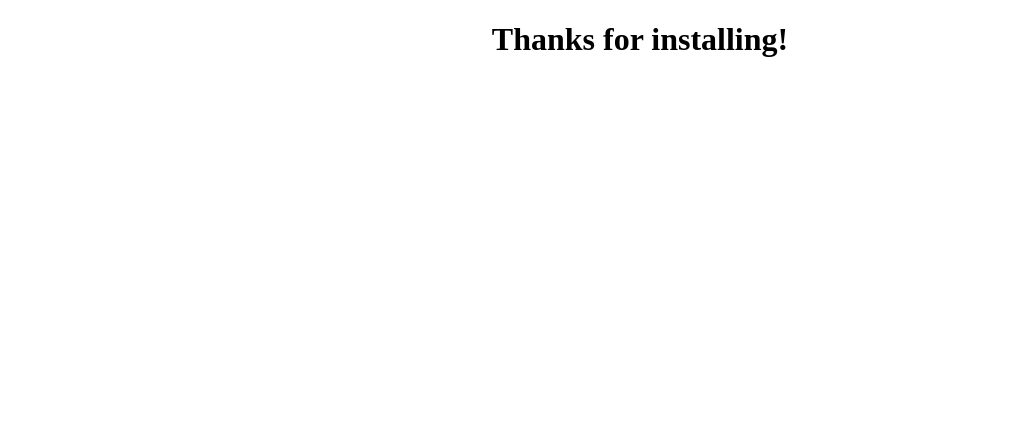
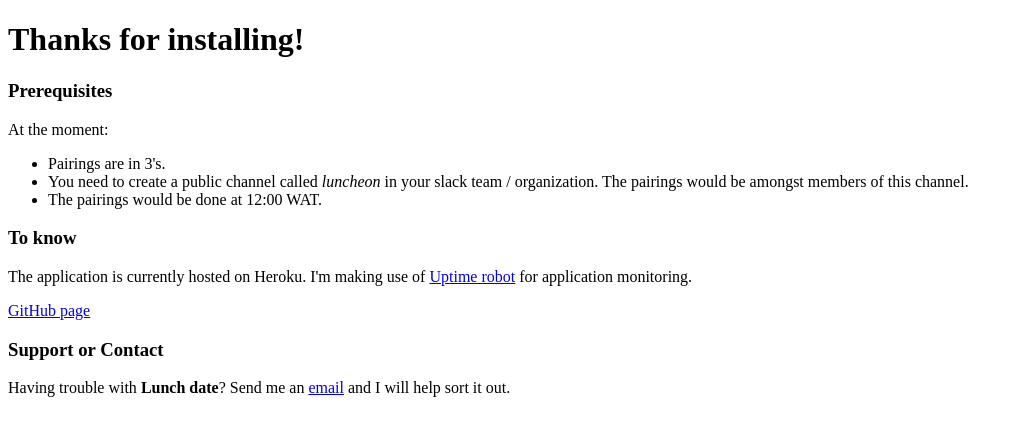
Before and after one commit to iamlordaubrey/lunch_date, a Flask app: page /thanks in a window 1280 px wide. Shown: the top 436 px of the page, without its empty margins (0-1023 px from the left). Run offline with Flask 2, Linux system fonts and the light colour scheme.

Commit message:
Edit Install and thanks pages

```diff
--- a/templates/thanks.html
+++ b/templates/thanks.html
@@ -4,8 +4,30 @@
 	<title>Thanks</title>
 </head>
 <body>
-<center>
 	<h1>Thanks for installing!</h1>
-</center>
+
+    <h3 id="prerequisites">Prerequisites</h3>
+
+    <p>At the moment: </p>
+
+    <ul>
+        <li>Pairings are in 3's.</li>
+
+        <li>You need to create a public channel called <em>luncheon</em> in your slack team / organization. The pairings would be amongst members of this channel.</li>
+
+        <li>The pairings would be done at 12:00 WAT.</li>
+    </ul>
+
+
+    <h3 id="toknow">To know</h3>
+
+    <p>The application is currently hosted on Heroku. I'm making use of <a href="https://uptimerobot.com/">Uptime robot</a> for application monitoring.</p>
+
+    <p><a href="https://iamlordaubrey.github.io/lunch_date/">GitHub page</a></p>
+
+    <h3 id="supportorcontact">Support or Contact</h3>
+
+    <p>Having trouble with <strong>Lunch date</strong>? Send me an <a href="mailto:lord.chiemy@gmail.com">email</a> and I will help sort it out.</p>
+
 </body>
 </html>
```
Also changed, not shown: templates/install.html (+14 -3 lines).
